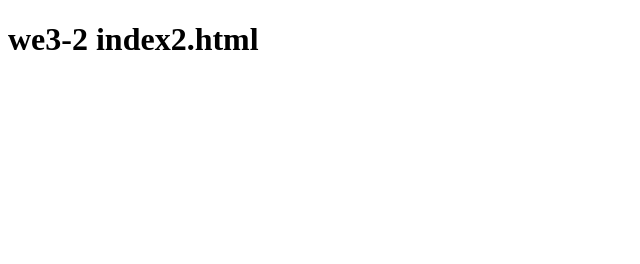
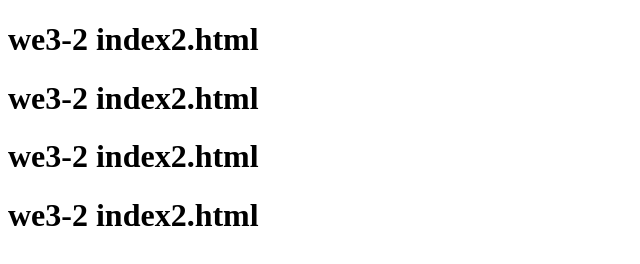
Before and after one commit to badrmerchant/web3-6, a plain HTML site: page index2.html in a window 1280 px wide. Shown: the whole page, without its empty margins (0-640 px from the left). Drawn offline with Linux system fonts and the light colour scheme.

Commit message:
update index2.html

```diff
--- a/index2.html
+++ b/index2.html
@@ -8,5 +8,10 @@
 </head>
 <body>
     <h1>we3-2 index2.html</h1>
+    <h1>we3-2 index2.html</h1>
+    <h1>we3-2 index2.html</h1>
+    <h1>we3-2 index2.html</h1>
 </body>
+
+
 </html>
```
